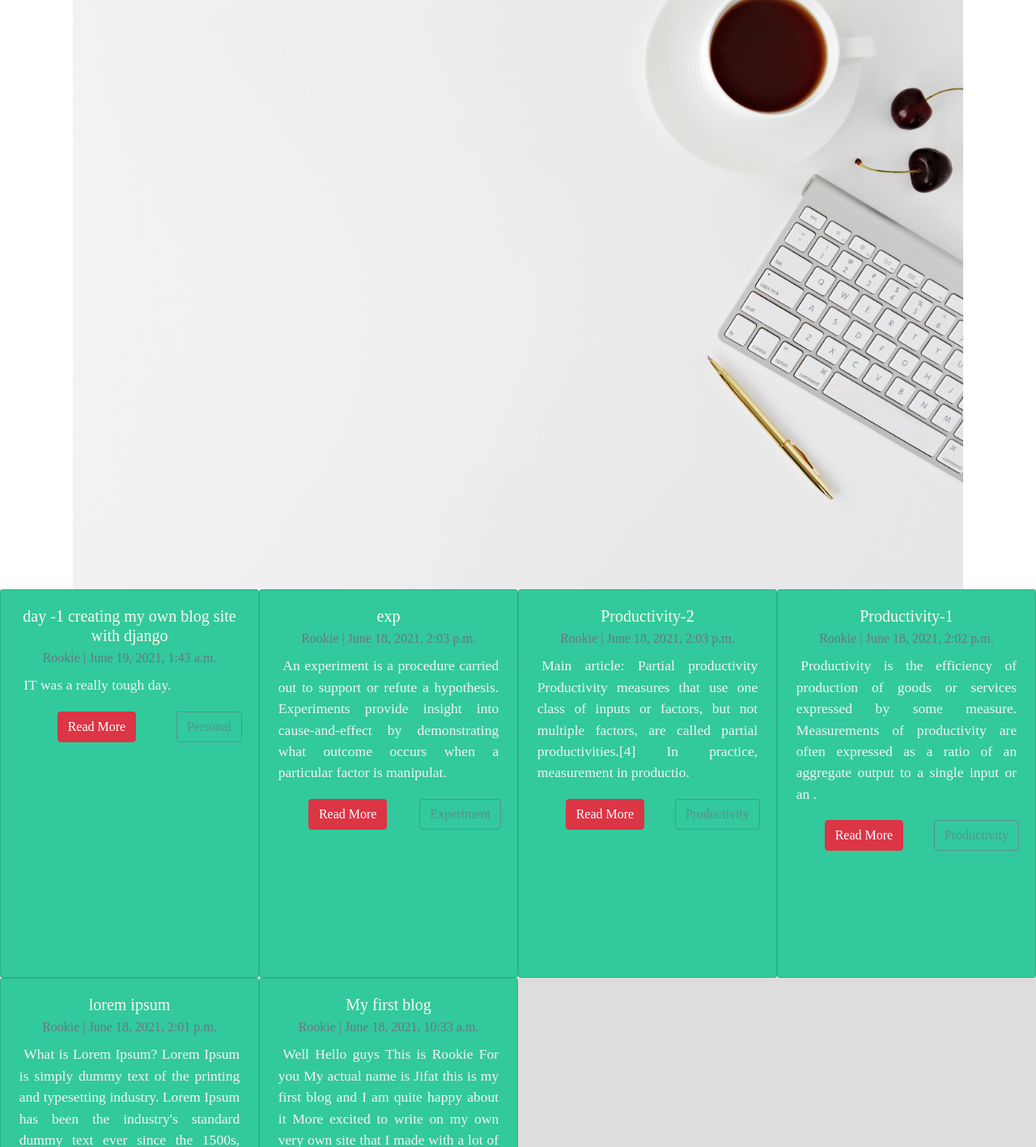
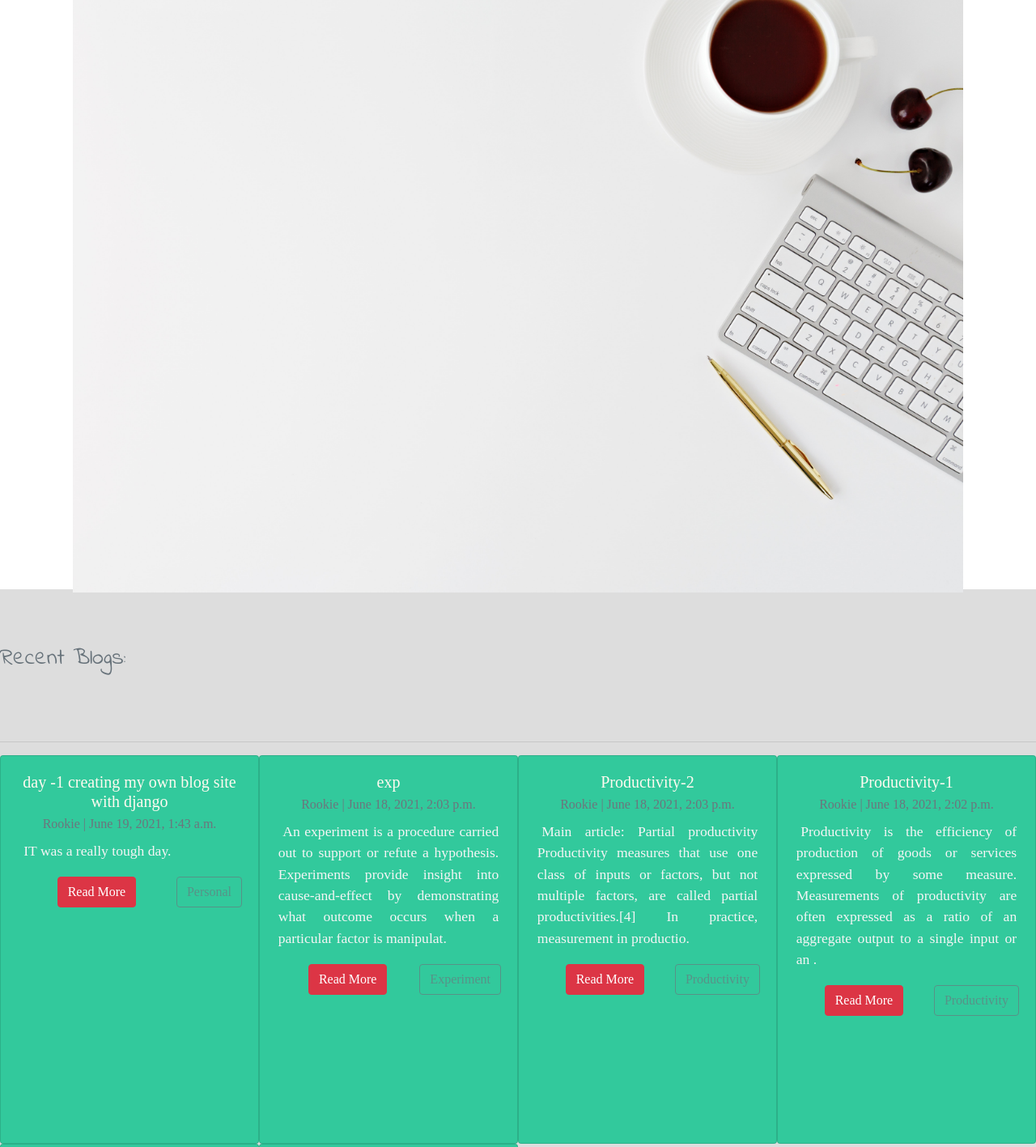
Before and after one commit to md-tonmoy007/Rookies-blog, a Django app: page / in a window 1280 px wide. Shown: the part 94-1511 px from the top of the page at 81% size. Run offline with Django 3.2, Linux system fonts and the light colour scheme; data comes from the database, SQL or seed files in the repository; some libraries are stand-ins or nearby versions.

Commit message:
gave the heading in home.html

```diff
--- a/blog/templates/blog/home.html
+++ b/blog/templates/blog/home.html
@@ -297,6 +297,12 @@ footer.second p{
     </div>
   </section>
   <!--end of banner-->
+  <section>
+    <div class="caller" style="width:100%">
+      <h3>Recent Blogs:</h3>
+      <hr>
+    </div>
+  </section>
   {% for post in publish_posts%}
   <section class="one-fourth" id="html">
     <div class="item-1 card">
```
